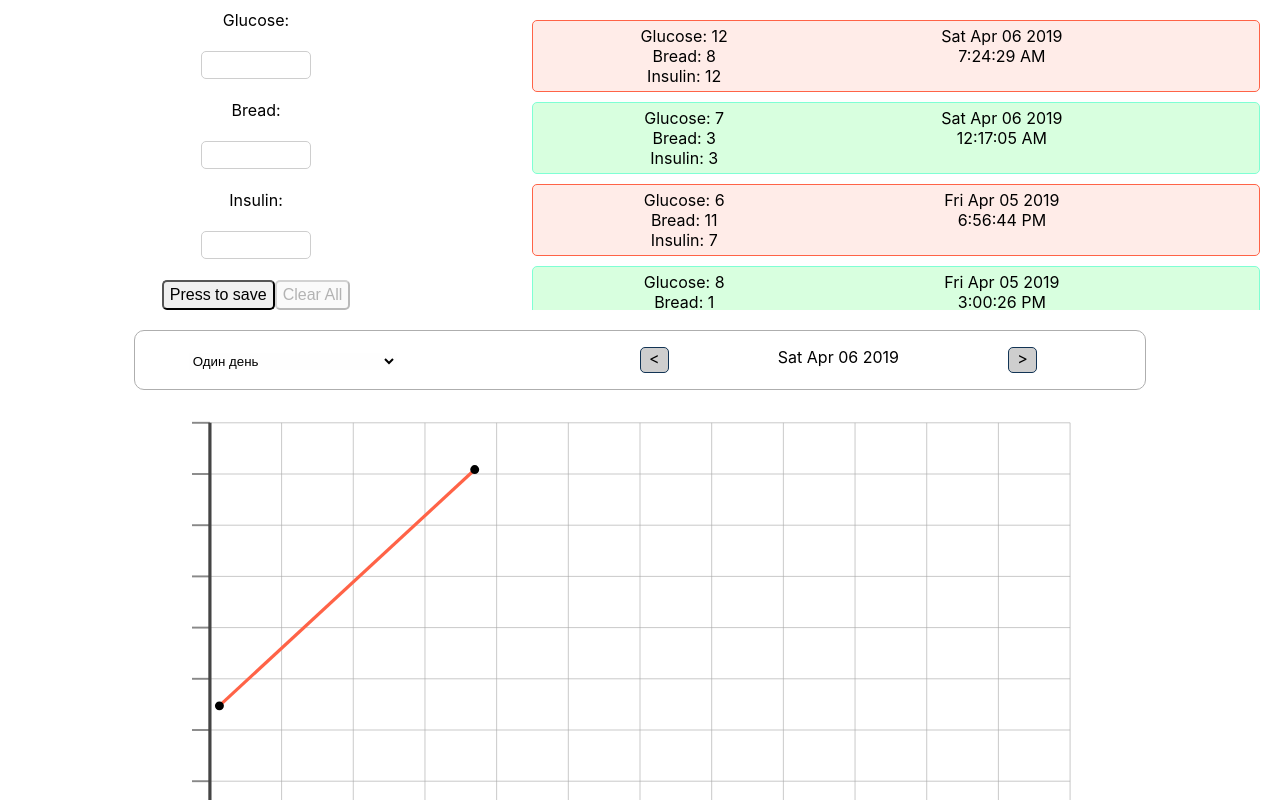
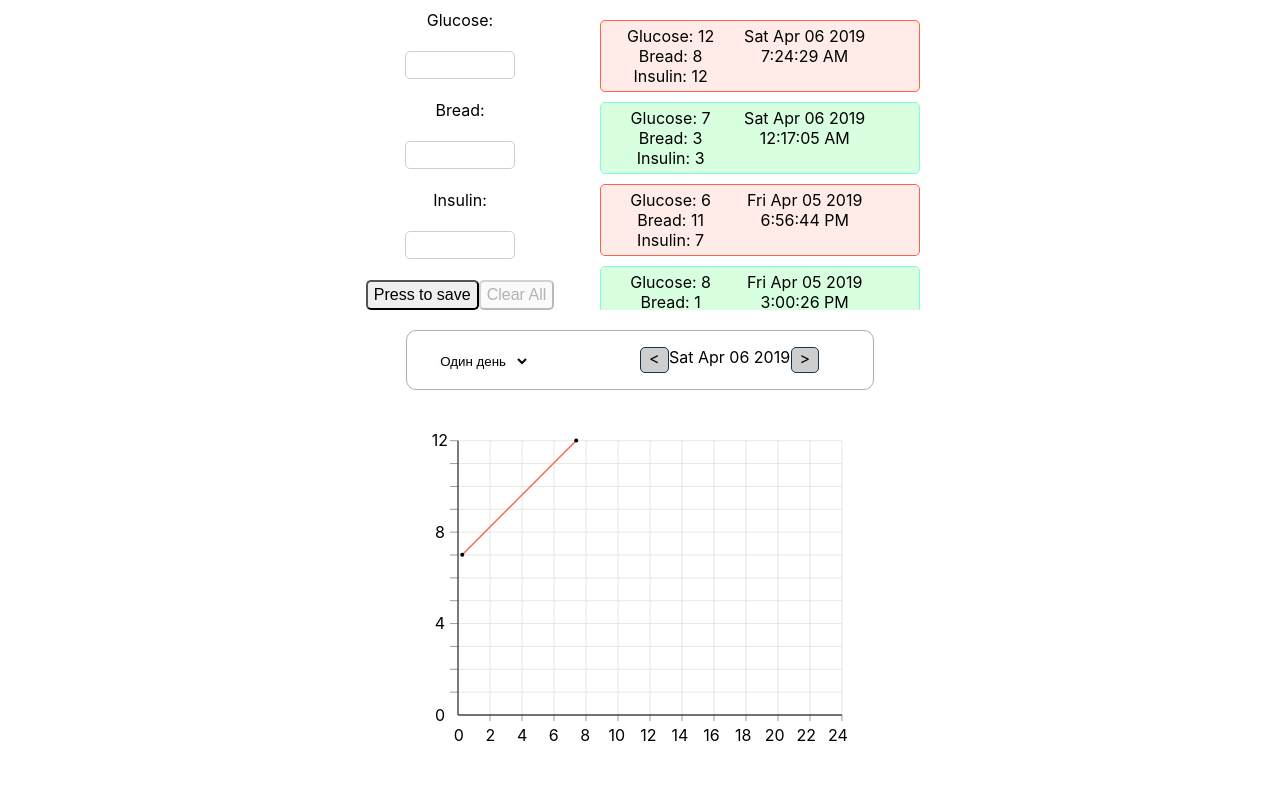
Before and after one commit to sohimazdai/web-svg-chart, a React (Create React App) app: page / in a window 1280 px wide. Shown: the top 800 px of the page. Built offline with nearby package versions, Linux system fonts and the light colour scheme.

Commit message:
#15: add simple dashes titles

```diff
--- a/src/app/chartHelper.ts
+++ b/src/app/chartHelper.ts
@@ -113,40 +113,46 @@ export class ChartHelper {
     }
 
     static getPointsFromNotes(notes: Note[], selectedDate: Date) {
-        console.log('CH NOTES', notes);
         let points: Points = {
             glucosePoints: [],
             breadPoints: [],
             insulinPoints: [],
-            datePoints: []
+            datePoints: [],
+            glucoseValues: [],
+            breadValues: [],
+            insulinValues: [],
+            dateValues: [],
         }
         for (var iter = 0; iter < notes.length; iter++) {
-            points.datePoints.push(notes[iter].date.getTime());
+            points.dateValues.push(notes[iter].date.getTime());
         }
-        let dateIndexes = this.getTodayIndexes(points.datePoints, selectedDate);
-        points.datePoints = [];
+        let dateIndexes = this.getTodayIndexes(points.dateValues, selectedDate);
+        points.dateValues = [];
         for (var iter = dateIndexes[0]; iter <= dateIndexes[dateIndexes.length - 1]; iter++) {
-            points.glucosePoints.push(parseFloat(notes[iter].glucose));
-            points.breadPoints.push(parseFloat(notes[iter].bread));
-            points.insulinPoints.push(parseFloat(notes[iter].insulin));
-            points.datePoints.push(notes[iter].date.getTime());
+            points.glucoseValues.push(parseFloat(notes[iter].glucose));
+            points.breadValues.push(parseFloat(notes[iter].bread));
+            points.insulinValues.push(parseFloat(notes[iter].insulin));
+            points.dateValues.push(notes[iter].date.getTime());
         }
 
-        points.glucosePoints = this.transformArrayToAdapted(points.glucosePoints);
-        points.breadPoints = this.transformArrayToAdapted(points.breadPoints);
-        points.insulinPoints = this.transformArrayToAdapted(points.insulinPoints);
-        points.datePoints = this.transformDateArrayToAdapted(points.datePoints, selectedDate);
-        console.log('CH points', points);
+        points.glucosePoints = this.transformArrayToAdapted(points.glucoseValues);
+        points.breadPoints = this.transformArrayToAdapted(points.breadValues);
+        points.insulinPoints = this.transformArrayToAdapted(points.insulinValues);
+        points.datePoints = this.transformDateArrayToAdapted(points.dateValues, selectedDate);
         return points;
     }
 
     static transformArrayToAdapted(array: number[]) {
         let adapted: number[] = [];
-        let max = Math.max.apply(null, array) + 1;
+        let max = ChartHelper.getMaxArrayValue(array)
         array.map((item, index) => {
             adapted[index] = (100 - item/max * 100 + this.min) * Chart.percentOfY;
         })
         return adapted;
+    }
+
+    static getMaxArrayValue( array: number[] ) {
+        return Math.max.apply(null, array)
     }
 
     static getTodayIndexes(dates: number[], selectedDate: Date) {
--- a/src/components/chart/Chart.css
+++ b/src/components/chart/Chart.css
@@ -1,5 +1,57 @@
+
 .chart {
     width: 70%;
-    margin: 20px auto;
+    height: 44.5vw;
+    display: flex;
+
+    padding: 20px 0px 0px;
+    margin: auto;
+
+    flex-direction: column;
+
+}
+
+.chart__oy-axis-dash-titles {
+    width: 5%;
+    height: 100%;
+    display: flex;
+
+    flex-direction: column-reverse;
+    justify-content: space-between;
+    text-align: center;
+}
+
+.chart__first-row {
+    width: 100%;
+    display: flex;
+
+    flex-direction: row;
+}
+
+.chart__second-row {
+}
+
+.chart__body-wrap {
+    width: 100%;
+
+    margin: auto;
+    padding: 5px 0px 0px;
+
     background-color: white;
 }
+
+.chart__ox-axis-dash-titles {
+    width: 95%;
+    display: flex;
+
+    padding: 0px 0px 0px 4.5%;
+
+    justify-content: space-between;
+
+}
+
+.chart__ox-dash-title {
+    width: 20px;
+
+    text-align: center;
+}
--- a/src/components/chart/Chart.tsx
+++ b/src/components/chart/Chart.tsx
@@ -9,8 +9,8 @@ export interface ChartProps {
     notes: Note[];
     selectedDate: Date;
     chartStyleProps: ChartStyleProps;
-    numberOfDashesOY?: number;
-    numberOfDashesOX?: number;
+    numberOfDashesOY: number;
+    numberOfDashesOX: number;
 }
 
 export class Chart extends React.Component<ChartProps> {
@@ -24,7 +24,13 @@ export class Chart extends React.Component<ChartProps> {
     render() {
         const { chartStyleProps, numberOfDashesOY, numberOfDashesOX, notes, selectedDate } = this.props;
         const viewBoxPropsStr = '0 0 ' + Chart.ChartX + ' ' + Chart.ChartY;
-      return <div className={'chart'}>
+        return (
+            <div className={'chart'}>
+                <div className={'chart__first-row'}>
+                    <div className={'chart__oy-axis-dash-titles'}>
+                        {this.getOYDaylyDashTitles()}
+                    </div>
+                    <div className={'chart__body-wrap'}>
                             <svg viewBox={viewBoxPropsStr} width="100%">
                                     <ChartBody
                                         selectedDate={selectedDate}
@@ -35,5 +41,61 @@ export class Chart extends React.Component<ChartProps> {
                                     />
                             </svg>
                     </div>
+                </div>
+                <div className={'chart__second-row'}>
+                    <div className={'chart__ox-axis-dash-titles'}>
+                        {this.getOXDaylyDashTitles()}
+                    </div>
+                </div>
+            </div>
+        )
+    }
+
+    private getOXDaylyDashTitles () {
+        let res: JSX.Element[] = [];
+            for (var iter = 0; iter <= this.props.numberOfDashesOX; iter++ ) {
+                res.push(
+                    <span
+                        key={iter}
+                        className={'chart__ox-dash-title'}
+                    >
+                        { iter * ( 24 / this.props.numberOfDashesOX) }
+                    </span>
+                )
+            }
+        return res;
+    }
+
+    private getNumberOfDashes() {
+        const { notes, selectedDate } = this.props;
+        const maxValue = ChartHelper.getMaxArrayValue(
+            ChartHelper.getPointsFromNotes(notes, selectedDate).glucoseValues
+        );
+        let number = 1;
+        for ( let iter = 3; iter <= maxValue; iter++ ) {
+            number = maxValue % iter == 0 && number == 1 ?
+                iter :
+                number
+        }
+        return number;
+    }
+
+    private getOYDaylyDashTitles() {
+        const { notes, selectedDate } = this.props;
+        let res: JSX.Element[] = [];
+        let tempArr = ChartHelper.getPointsFromNotes(notes, selectedDate).glucoseValues
+        let max = Math.max(...tempArr);
+        // let min = Math.min(...tempArr);
+            for (let iter = 0; iter <= this.getNumberOfDashes(); iter++) {
+                res.push(
+                    <span
+                        key={iter}
+                        className={'chart__oy-dash-title'}
+                    >
+                        { iter * (max / this.getNumberOfDashes())}
+                    </span>
+                )
+            }
+        return res;
     }
 }
--- a/src/components/chart/ChartBody.tsx
+++ b/src/components/chart/ChartBody.tsx
@@ -44,7 +44,6 @@ export class ChartBody extends React.Component<ChartBodyProps> {
                 path += x + ',' + y + ' '
             }
         }
-        console.log(path)
         return <polyline id={PolylineType.GLU} points={path} stroke="tomato" strokeWidth="5" fill="none" />
     }
 
--- a/src/connected-components/user-data-display-block-component/UserDataDisplayBlockComponent.css
+++ b/src/connected-components/user-data-display-block-component/UserDataDisplayBlockComponent.css
@@ -1,5 +1,7 @@
 .user-data-display-block-component {
     width: 100%;
+    max-width: 600px;
+
     margin: 10px auto;
 }
 
--- a/src/interfaces/Chart.ts
+++ b/src/interfaces/Chart.ts
@@ -40,6 +40,10 @@ export interface Points {
     breadPoints: number[],
     insulinPoints: number[],
     datePoints: number[],
+    glucoseValues: number[],
+    breadValues: number[],
+    insulinValues: number[],
+    dateValues: number[],
 }
 
 export enum PolylineType {
```
Lines whose indentation alone changed are shown as unchanged.
